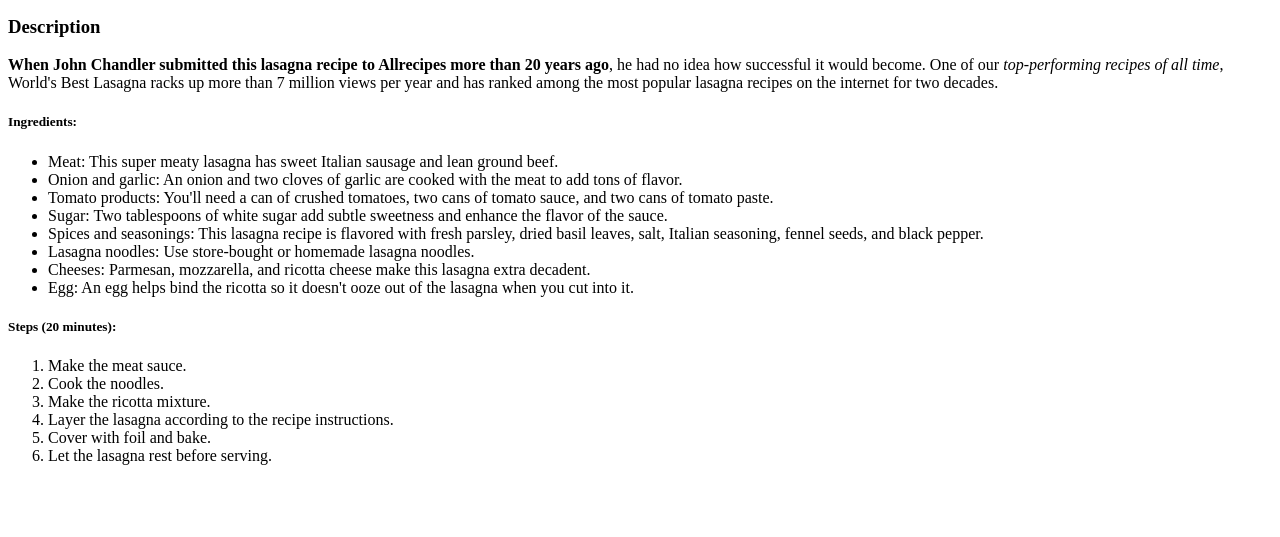
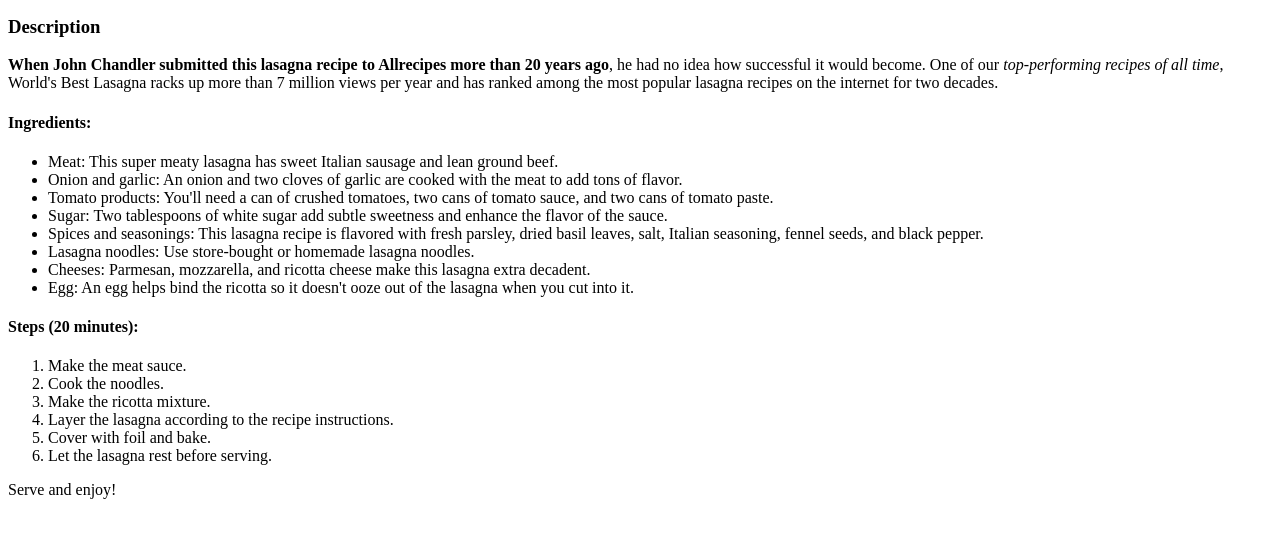
Before and after one commit to MTDeSousa/odin-recipes, a plain HTML site: page lasagna.html in a window 1280 px wide. Shown: the part 101-638 px from the top of the page. Drawn offline with Linux system fonts and the light colour scheme.

Commit message:
Adjusted width of lasagna JPG & adjusted sizing of sub-headings

```diff
--- a/lasagna.html
+++ b/lasagna.html
@@ -7,13 +7,13 @@
 </head>
 <body>
     <h1>Lasagna Recipe</h1>
-    <img src="lasagna.jpg" alt="Cooked lasagna" height="400" width="400">
+    <img src="lasagna.jpg" alt="Cooked lasagna" height="400" width="800">
     <h3>Description</h3>
     <p><strong>When John Chandler submitted this lasagna recipe to Allrecipes more than 20 years ago</strong>, he had no idea how successful it would become.
         One of our <em>top-performing recipes of all time</em>, World's Best Lasagna racks up more than 7 million views per year and has ranked
         among the most popular lasagna recipes on the internet for two decades.</p>
 
-    <h5>Ingredients:</h5>
+    <h4>Ingredients:</h4>
     <ul>
         <li><bold>Meat:</bold> This super meaty lasagna has sweet Italian sausage and lean ground beef.</li>
         <li><bold>Onion and garlic:</bold> An onion and two cloves of garlic are cooked with the meat to add tons of flavor.</li>
@@ -25,7 +25,7 @@
         <li><bold>Egg:</bold> An egg helps bind the ricotta so it doesn't ooze out of the lasagna when you cut into it.</li>
     </ul>
 
-    <h5>Steps (20 minutes):</h5>
+    <h4>Steps (20 minutes):</h4>
     <ol>
         <li>Make the meat sauce.</li>
         <li>Cook the noodles.</li>
@@ -34,5 +34,7 @@
         <li>Cover with foil and bake.</li>
         <li>Let the lasagna rest before serving.</li>
     </ol>
+
+    <p>Serve and enjoy!</p>
 </body>
 </html>
```
